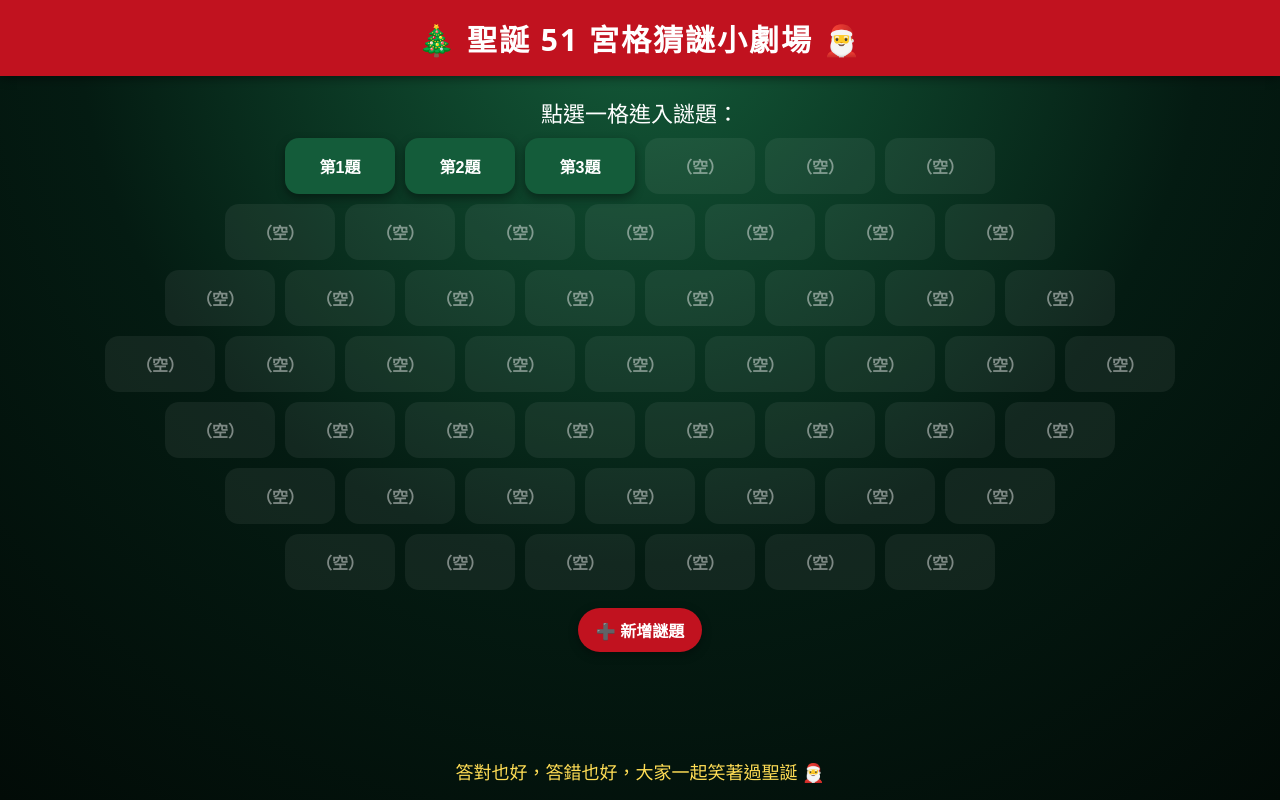
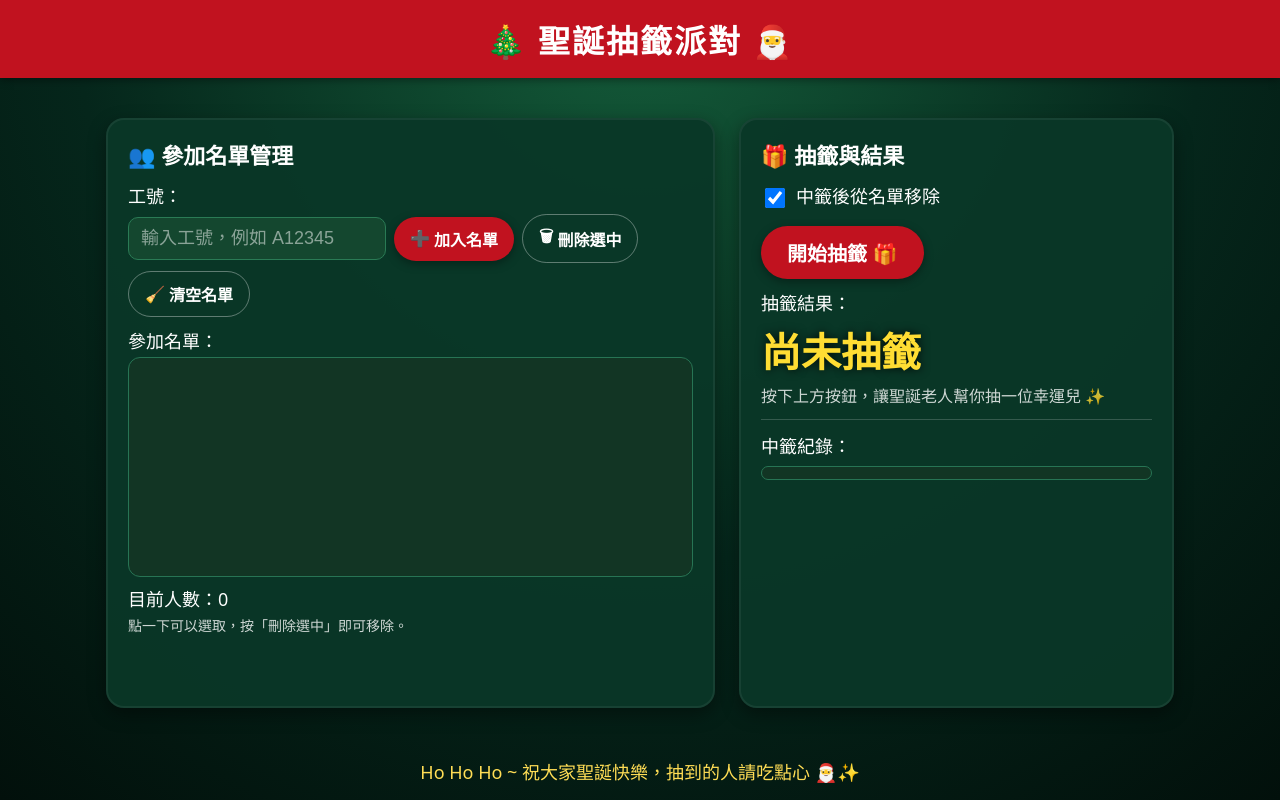
Before and after one commit to MarsAriesCoo/Xmas_game, a plain HTML site: page xmas_lottery.html in a window 1280 px wide. Drawn offline with Linux system fonts and the light colour scheme.

Commit message:
Update xmas_lottery.html

```diff
--- a/xmas_lottery.html
+++ b/xmas_lottery.html
@@ -2,112 +2,96 @@
 <html lang="zh-Hant">
 <head>
   <meta charset="UTF-8" />
-  <title>聖誕 51 宮格猜謎系統 🎄</title>
+  <title>聖誕抽籤系統 🎄</title>
   <meta name="viewport" content="width=device-width, initial-scale=1.0" />
   <style>
-    * { box-sizing: border-box; }
+    * {
+      box-sizing: border-box;
+    }
     body {
       margin: 0;
       font-family: "Microsoft JhengHei", system-ui, -apple-system, BlinkMacSystemFont, sans-serif;
-      background: radial-gradient(circle at top, #145c3a 0, #041b12 55%, #020b07 100%);
+      background: radial-gradient(circle at top, #145c3a 0, #05261b 55%, #02100b 100%);
       color: #fff;
-      min-height: 100vh;
       display: flex;
       flex-direction: column;
+      min-height: 100vh;
     }
-    header {
+    .banner {
       background: #c1121f;
+      color: #fff;
       text-align: center;
       padding: 16px 8px;
-      font-size: 30px;
+      font-size: 32px;
       font-weight: bold;
       letter-spacing: 2px;
-      box-shadow: 0 2px 10px rgba(0,0,0,0.45);
+      box-shadow: 0 2px 8px rgba(0,0,0,0.4);
     }
-    main {
+    .container {
       flex: 1;
-      max-width: 1200px;
-      margin: 20px auto;
-      padding: 0 16px 16px;
+      max-width: 1100px;
+      margin: 24px auto;
+      padding: 16px;
+      display: grid;
+      grid-template-columns: minmax(0, 1.4fr) minmax(0, 1fr);
+      gap: 24px;
+    }
+    @media (max-width: 900px) {
+      .container {
+        grid-template-columns: 1fr;
+      }
+    }
+    .card {
+      background: rgba(10, 55, 39, 0.95);
+      border-radius: 18px;
+      border: 2px solid rgba(255,255,255,0.06);
+      box-shadow: 0 6px 18px rgba(0,0,0,0.4);
+      padding: 18px 20px;
+    }
+    .card h2 {
+      margin: 0 0 12px 0;
+      font-size: 22px;
       display: flex;
-      flex-direction: column;
-      align-items: stretch;
+      align-items: center;
+      gap: 8px;
     }
-    .view {
-      display: none;
+    label {
+      font-size: 18px;
+      display: inline-block;
+      margin-bottom: 6px;
     }
-    .view.active {
-      display: block;
+    .input-row {
+      display: flex;
+      flex-wrap: wrap;
+      gap: 8px;
+      align-items: center;
+      margin-bottom: 10px;
     }
-    .section-title {
-      font-size: 22px;
-      margin-bottom: 10px;
-      text-align: center;
+    input[type="text"] {
+      padding: 10px 12px;
+      font-size: 18px;
+      border-radius: 10px;
+      border: 1px solid #2a7b55;
+      background: #14472f;
+      color: #fff;
+      min-width: 180px;
+      outline: none;
     }
-
-    /* 51 宮格區 */
-    .grid-wrapper {
-      display: flex;
-      flex-direction: column;
-      align-items: center;
-      gap: 10px;
-      margin-top: 10px;
-    }
-    .grid-row {
-      display: flex;
-      gap: 10px;
-      justify-content: center;
-      flex-wrap: nowrap;
-    }
-    .grid-btn {
-      min-width: 110px;
-      max-width: 140px;
-      padding: 16px 8px;
-      border-radius: 14px;
-      border: none;
-      font-size: 16px;
-      font-weight: 600;
-      background: #145c3a;
-      color: #fff;
-      cursor: pointer;
-      box-shadow: 0 4px 10px rgba(0,0,0,0.4);
-      transition: transform 0.08s ease, box-shadow 0.08s ease, background 0.12s ease;
-      white-space: normal;
-    }
-    .grid-btn:hover {
-      background: #1b7a4e;
-    }
-    .grid-btn:active {
-      transform: translateY(1px) scale(0.97);
-      box-shadow: 0 2px 6px rgba(0,0,0,0.3);
-    }
-    .grid-btn.used {
-      background: #109674;
-      color: #051510;
-    }
-    .grid-btn.empty {
-      background: rgba(255,255,255,0.06);
-      color: rgba(255,255,255,0.45);
-      cursor: default;
-      box-shadow: none;
-    }
-
-    .center-row {
-      display: flex;
-      justify-content: center;
-      margin-top: 18px;
+    input[type="text"]::placeholder {
+      color: rgba(255,255,255,0.5);
     }
     .btn {
-      padding: 10px 18px;
+      padding: 10px 16px;
       border-radius: 999px;
       border: none;
       font-size: 16px;
       cursor: pointer;
       font-weight: 600;
+      transition: transform 0.08s ease, box-shadow 0.08s ease, background 0.12s ease;
       display: inline-flex;
       align-items: center;
       gap: 4px;
-      transition: transform 0.08s ease, box-shadow 0.08s ease, background 0.12s ease;
+      white-space: nowrap;
     }
     .btn:active {
       transform: translateY(1px) scale(0.98);
@@ -119,371 +103,169 @@
       box-shadow: 0 3px 10px rgba(0,0,0,0.35);
     }
     .btn-red:hover {
-      background: #a10e1a;
+      background: #a30e1a;
     }
     .btn-ghost {
       background: transparent;
+      border: 1px solid rgba(255,255,255,0.35);
       color: #fff;
-      border: 1px solid rgba(255,255,255,0.4);
     }
     .btn-ghost:hover {
       background: rgba(255,255,255,0.08);
     }
-
-    /* 題目頁 */
-    .card {
-      background: rgba(10, 55, 39, 0.96);
-      border-radius: 20px;
-      border: 2px solid #c1121f;
-      padding: 22px 24px;
-      box-shadow: 0 6px 18px rgba(0,0,0,0.48);
-      margin-bottom: 18px;
+    .listbox {
+      width: 100%;
+      min-height: 220px;
+      max-height: 280px;
+      padding: 8px;
+      border-radius: 12px;
+      border: 1px solid #277454;
+      background: #123524;
+      overflow-y: auto;
+      font-size: 18px;
+      line-height: 1.7;
     }
-    .card-title {
-      font-size: 24px;
-      margin-bottom: 16px;
-      text-align: center;
+    .list-item {
+      padding: 4px 8px;
+      border-radius: 8px;
+      display: flex;
+      justify-content: space-between;
+      align-items: center;
+      cursor: pointer;
     }
-    .question-text {
-      font-size: 24px;
-      line-height: 1.7;
-      text-align: center;
-      white-space: pre-wrap;
+    .list-item.selected {
+      background: rgba(193, 18, 31, 0.85);
     }
-    .answer-text {
-      font-size: 24px;
-      line-height: 1.7;
-      text-align: center;
+    .list-item:hover {
+      background: rgba(255,255,255,0.07);
+    }
+    .list-item span {
+      pointer-events: none;
+    }
+    .small-tag {
+      font-size: 14px;
+      opacity: 0.75;
+    }
+    .count-label {
+      margin-top: 8px;
+      font-size: 18px;
+    }
+    .checkbox-row {
+      display: flex;
+      align-items: center;
+      gap: 8px;
+      margin: 8px 0 12px 0;
+      font-size: 18px;
+    }
+    .checkbox-row input {
+      width: 20px;
+      height: 20px;
+    }
+    .result-main {
+      font-size: 40px;
+      font-weight: 800;
       color: #ffdd33;
-      white-space: pre-wrap;
+      text-shadow: 0 0 10px rgba(0,0,0,0.85);
+      margin: 6px 0 4px 0;
+      min-height: 1.4em;
     }
-    .hint-text {
-      font-size: 18px;
-      text-align: center;
-      opacity: 0.85;
+    .result-sub {
+      font-size: 16px;
+      opacity: 0.8;
+      margin-bottom: 8px;
     }
-    .qa-controls {
+    .log-list {
+      margin-top: 8px;
+      border-radius: 12px;
+      background: #123524;
+      border: 1px solid #277454;
+      max-height: 220px;
+      overflow-y: auto;
+      padding: 6px 10px;
+      font-size: 16px;
+    }
+    .log-item {
+      padding: 4px 2px;
+      border-bottom: 1px dashed rgba(255,255,255,0.15);
       display: flex;
-      justify-content: center;
-      gap: 12px;
-      margin: 14px 0 18px;
-      flex-wrap: wrap;
+      justify-content: space-between;
+      gap: 10px;
     }
-
-    /* 新增謎題 Dialog */
-    dialog {
-      border: none;
-      border-radius: 18px;
-      padding: 18px 20px;
-      max-width: 480px;
-      width: 90%;
-      background: #123524;
-      color: #fff;
-      box-shadow: 0 10px 30px rgba(0,0,0,0.6);
+    .log-item:last-child {
+      border-bottom: none;
     }
-    dialog::backdrop {
-      background: rgba(0,0,0,0.6);
-    }
-    .field-group {
-      margin-bottom: 10px;
-    }
-    .field-group label {
-      font-size: 16px;
-      display: block;
-      margin-bottom: 4px;
-    }
-    .field-group input,
-    .field-group textarea {
-      width: 100%;
-      padding: 8px 10px;
-      font-size: 16px;
-      border-radius: 10px;
-      border: 1px solid #277454;
-      background: #0c291d;
-      color: #fff;
-      resize: vertical;
-      min-height: 80px;
-    }
-    .field-group input {
-      min-height: auto;
-    }
-    .dialog-actions {
-      display: flex;
-      justify-content: flex-end;
-      gap: 8px;
-      margin-top: 10px;
-    }
-
-    footer {
+    .footer {
       text-align: center;
       font-size: 18px;
-      padding: 10px 0 16px;
+      padding: 10px 0 16px 0;
       color: #ffdd55;
     }
   </style>
 </head>
 <body>
-  <header>
-    🎄 聖誕 51 宮格猜謎小劇場 🎅
+  <header class="banner">
+    🎄 聖誕抽籤派對 🎅
   </header>
 
-  <main>
-    <!-- 主頁：51 宮格 -->
-    <section id="homeView" class="view active">
-      <div class="section-title">點選一格進入謎題：</div>
+  <main class="container">
+    <!-- 左側：名單管理 -->
+    <section class="card">
+      <h2>👥 參加名單管理</h2>
+      <div>
+        <label for="empIdInput">工號：</label>
+        <div class="input-row">
+          <input id="empIdInput" type="text" placeholder="輸入工號，例如 A12345" />
+          <button class="btn btn-red" id="btnAdd"><span>➕</span>加入名單</button>
+          <button class="btn btn-ghost" id="btnRemove"><span>🗑</span>刪除選中</button>
+          <button class="btn btn-ghost" id="btnClear"><span>🧹</span>清空名單</button>
+        </div>
+      </div>
 
-      <div class="grid-wrapper" id="gridWrapper"></div>
-
-      <div class="center-row">
-        <button class="btn btn-red" id="btnAddRiddle">
-          ➕ 新增謎題
-        </button>
+      <div style="margin-top:10px;">
+        <div style="margin-bottom:4px;font-size:18px;">參加名單：</div>
+        <div id="listBox" class="listbox"></div>
+        <div class="count-label" id="countLabel">目前人數：0</div>
+        <div style="margin-top:4px;font-size:14px;opacity:0.8;">
+          點一下可以選取，按「刪除選中」即可移除。
+        </div>
       </div>
     </section>
 
-    <!-- 題目頁 -->
-    <section id="qaView" class="view">
-      <div class="card">
-        <div class="card-title" id="qaTitle">🎄 謎題內容 🎄</div>
-        <div class="question-text" id="questionText">
-          （請先從 51 宮格選擇一題）
-        </div>
+    <!-- 右側：抽籤結果 ＋ 設定 -->
+    <section class="card">
+      <h2>🎁 抽籤與結果</h2>
+      <div class="checkbox-row">
+        <input type="checkbox" id="removeAfterDraw" checked />
+        <label for="removeAfterDraw">中籤後從名單移除</label>
       </div>
 
-      <div class="qa-controls">
-        <button class="btn btn-red" id="btnShowAnswer">
-          🎁 顯示謎底
-        </button>
-        <button class="btn btn-ghost" id="btnDeleteRiddle">
-          🗑 刪除此題
-        </button>
+      <button class="btn btn-red" id="btnDraw" style="font-size:20px;padding:12px 26px;margin-bottom:10px;">
+        開始抽籤 🎁
+      </button>
+
+      <div>
+        <div style="font-size:18px;">抽籤結果：</div>
+        <div class="result-main" id="resultMain">尚未抽籤</div>
+        <div class="result-sub" id="resultSub">按下上方按鈕，讓聖誕老人幫你抽一位幸運兒 ✨</div>
       </div>
 
-      <div class="card">
-        <div class="card-title">🎁 謎底 🎁</div>
-        <div class="answer-text" id="answerText">
-          （尚未顯示答案，先和大家猜猜看 😏）
-        </div>
-      </div>
+      <hr style="border:none;border-top:1px solid rgba(255,255,255,0.18);margin:12px 0;" />
 
-      <div class="center-row">
-        <button class="btn btn-red" id="btnBackHome">
-          ⬅ 回到 51 宮格
-        </button>
+      <div>
+        <div style="font-size:18px;margin-bottom:4px;">中籤紀錄：</div>
+        <div id="logList" class="log-list"></div>
       </div>
     </section>
   </main>
 
-  <footer>
-    答對也好，答錯也好，大家一起笑著過聖誕 🎅
+  <footer class="footer">
+    Ho Ho Ho ~ 祝大家聖誕快樂，抽到的人請吃點心 🎅✨
   </footer>
 
-  <!-- 新增謎題 Dialog -->
-  <dialog id="addDialog">
-    <form method="dialog" id="addForm">
-      <h3 style="margin-top:0;margin-bottom:8px;">新增謎題（主辦用）</h3>
-      <div class="field-group">
-        <label for="titleInput">題目標題：</label>
-        <input id="titleInput" type="text" placeholder="例如：第4題／聖誕特別題" />
-      </div>
-      <div class="field-group">
-        <label for="questionInput">謎題內容：</label>
-        <textarea id="questionInput" placeholder="輸入謎題內容"></textarea>
-      </div>
-      <div class="field-group">
-        <label for="answerInput">謎底：</label>
-        <textarea id="answerInput" placeholder="輸入謎底"></textarea>
-      </div>
-      <div class="dialog-actions">
-        <button class="btn btn-ghost" type="button" id="btnCancelAdd">取消</button>
-        <button class="btn btn-red" type="submit">加入</button>
-      </div>
-    </form>
-  </dialog>
-
   <script>
-    // ------ 初始資料（可以自行補滿到 51 題） ------
-    const initialRiddles = [
-      {
-        title: "第1題",
-        question: "早上四條腿，中午兩條腿，晚上三條腿，請問是什麼？",
-        answer: "人（嬰兒爬行、成人走路、老人拄杖）",
-        used: false,
-      },
-      {
-        title: "第2題",
-        question: "什麼東西越洗越髒？",
-        answer: "水",
-        used: false,
-      },
-      {
-        title: "第3題",
-        question: "身穿綠衣裳，肚裡水汪汪，生的子兒多，個個黑心腸。是什麼？",
-        answer: "西瓜",
-        used: false,
-      },
-    ];
-
-    const rowLayout = [6, 7, 8, 9, 8, 7, 6];
-    const MAX_SLOTS = rowLayout.reduce((a, b) => a + b, 0); // 51
-
-    const homeView = document.getElementById("homeView");
-    const qaView = document.getElementById("qaView");
-    const gridWrapper = document.getElementById("gridWrapper");
-    const btnAddRiddle = document.getElementById("btnAddRiddle");
-
-    const qaTitle = document.getElementById("qaTitle");
-    const questionText = document.getElementById("questionText");
-    const answerText = document.getElementById("answerText");
-    const btnShowAnswer = document.getElementById("btnShowAnswer");
-    const btnDeleteRiddle = document.getElementById("btnDeleteRiddle");
-    const btnBackHome = document.getElementById("btnBackHome");
-
-    const addDialog = document.getElementById("addDialog");
-    const addForm = document.getElementById("addForm");
-    const titleInput = document.getElementById("titleInput");
-    const questionInput = document.getElementById("questionInput");
-    const answerInput = document.getElementById("answerInput");
-    const btnCancelAdd = document.getElementById("btnCancelAdd");
-
-    let riddles = [...initialRiddles];
-    let selectedIndex = null;
-
-    // ------ View 切換 ------
-    function showHomeView() {
-      homeView.classList.add("active");
-      qaView.classList.remove("active");
-    }
-
-    function showQAView() {
-      qaView.classList.add("active");
-      homeView.classList.remove("active");
-    }
-
-    // ------ 51 宮格繪製 ------
-    function renderGrid() {
-      gridWrapper.innerHTML = "";
-      let idx = 0;
-      const total = riddles.length;
-
-      for (const count of rowLayout) {
-        const rowDiv = document.createElement("div");
-        rowDiv.className = "grid-row";
-
-        for (let i = 0; i < count; i++) {
-          const btn = document.createElement("button");
-          btn.className = "grid-btn";
-
-          if (idx < total) {
-            const r = riddles[idx];
-            btn.textContent = r.title || `題目 ${idx + 1}`;
-            if (r.used) {
-              btn.classList.add("used");
-            }
-            btn.addEventListener("click", () => openRiddle(idx));
-          } else {
-            btn.textContent = "（空）";
-            btn.classList.add("empty");
-          }
-
-          rowDiv.appendChild(btn);
-          idx++;
-        }
-        gridWrapper.appendChild(rowDiv);
-      }
-    }
-
-    // ------ 開啟某一題 ------
-    function openRiddle(index) {
-      if (index >= riddles.length) return;
-      selectedIndex = index;
-      const r = riddles[index];
-
-      qaTitle.textContent = r.title || "謎題";
-      questionText.textContent = r.question || "";
-      answerText.textContent = "（尚未顯示答案，先和大家猜猜看 😏）";
-      showQAView();
-    }
-
-    // ------ 顯示謎底 ------
-    function showAnswer() {
-      if (selectedIndex === null || selectedIndex >= riddles.length) {
-        alert("請先從 51 宮格選一題");
-        return;
-      }
-      const r = riddles[selectedIndex];
-      answerText.textContent = r.answer || "";
-
-      // 標記為已使用
-      r.used = true;
-      renderGrid();
-    }
-
-    // ------ 刪除目前題目 ------
-    function deleteCurrentRiddle() {
-      if (selectedIndex === null || selectedIndex >= riddles.length) {
-        alert("目前沒有選中的題目");
-        return;
-      }
-      const r = riddles[selectedIndex];
-      const ok = confirm(`確定要刪除「${r.title || "這一題"}」嗎？`);
-      if (!ok) return;
-
-      riddles.splice(selectedIndex, 1);
-      selectedIndex = null;
-      showHomeView();
-      renderGrid();
-    }
-
-    // ------ 新增謎題 ------
-    function openAddDialog() {
-      if (riddles.length >= MAX_SLOTS) {
-        alert("已達 51 題上限，無法再新增。");
-        return;
-      }
-      titleInput.value = "";
-      questionInput.value = "";
-      answerInput.value = "";
-      addDialog.showModal();
-    }
-
-    addForm.addEventListener("submit", (e) => {
-      e.preventDefault();
-      const title = titleInput.value.trim();
-      const question = questionInput.value.trim();
-      const answer = answerInput.value.trim();
-
-      if (!title || !question || !answer) {
-        alert("標題、謎題內容、謎底都要填寫喔！");
-        return;
-      }
-
-      riddles.push({
-        title,
-        question,
-        answer,
-        used: false,
-      });
-
-      addDialog.close();
-      renderGrid();
-    });
-
-    btnCancelAdd.addEventListener("click", () => {
-      addDialog.close();
-    });
-
-    // ------ 綁定事件 ------
-    btnAddRiddle.addEventListener("click", openAddDialog);
-    btnShowAnswer.addEventListener("click", showAnswer);
-    btnDeleteRiddle.addEventListener("click", deleteCurrentRiddle);
-    btnBackHome.addEventListener("click", () => {
-      showHomeView();
-      renderGrid();
-    });
-
-    // 初始顯示
-    renderGrid();
-  </script>
-</body>
-</html>
+    const empIdInput = document.getElementById("empIdInput");
+    const listBox = document.getElementById("listBox");
+    const countLabel = document.getElementById("countLabel");
+    const btnAdd = document.getElementById("btnAdd");
+    const btnRemove = document.getElementById("btnRemove");
+    const btnClear = document.getElementById("btnClear");
```
